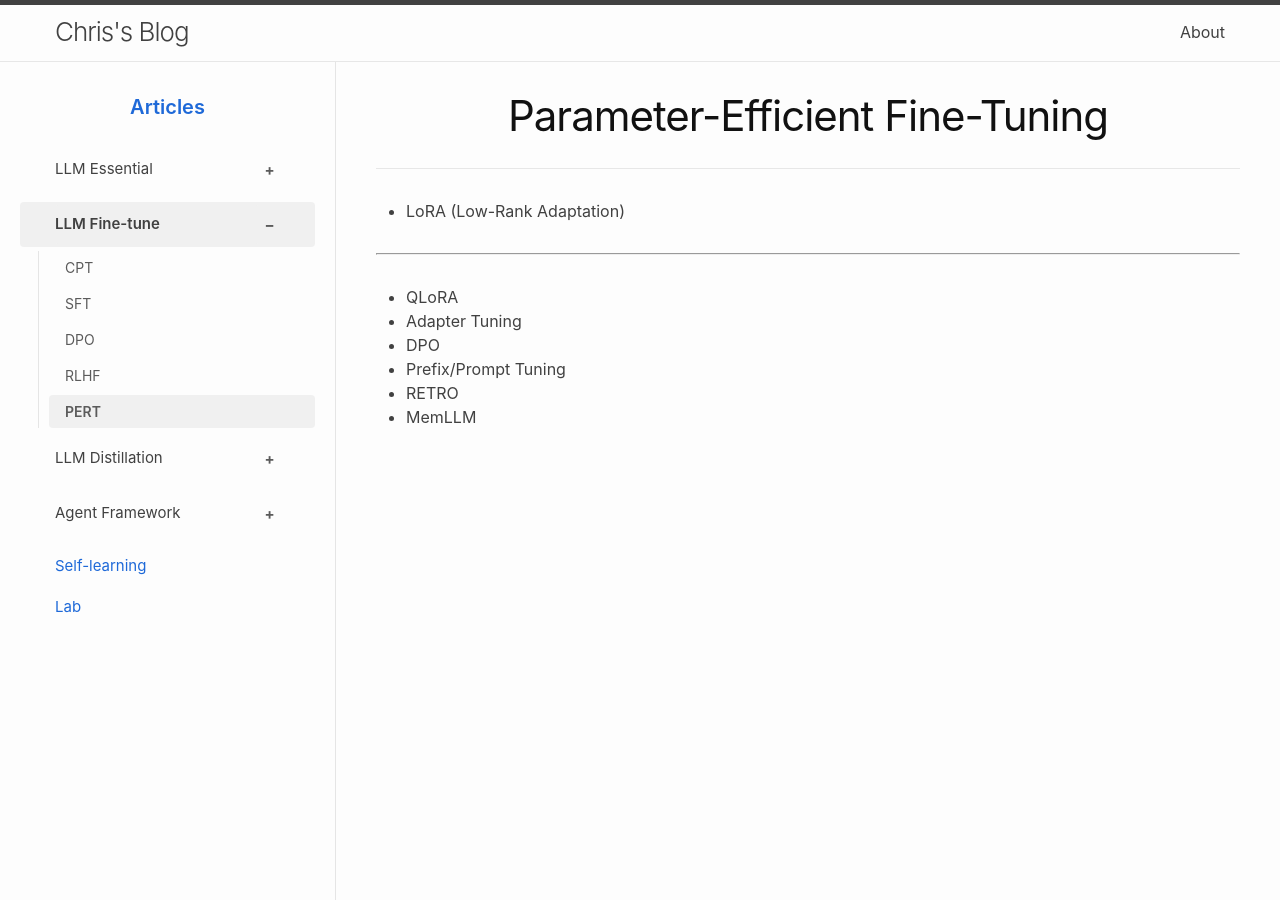
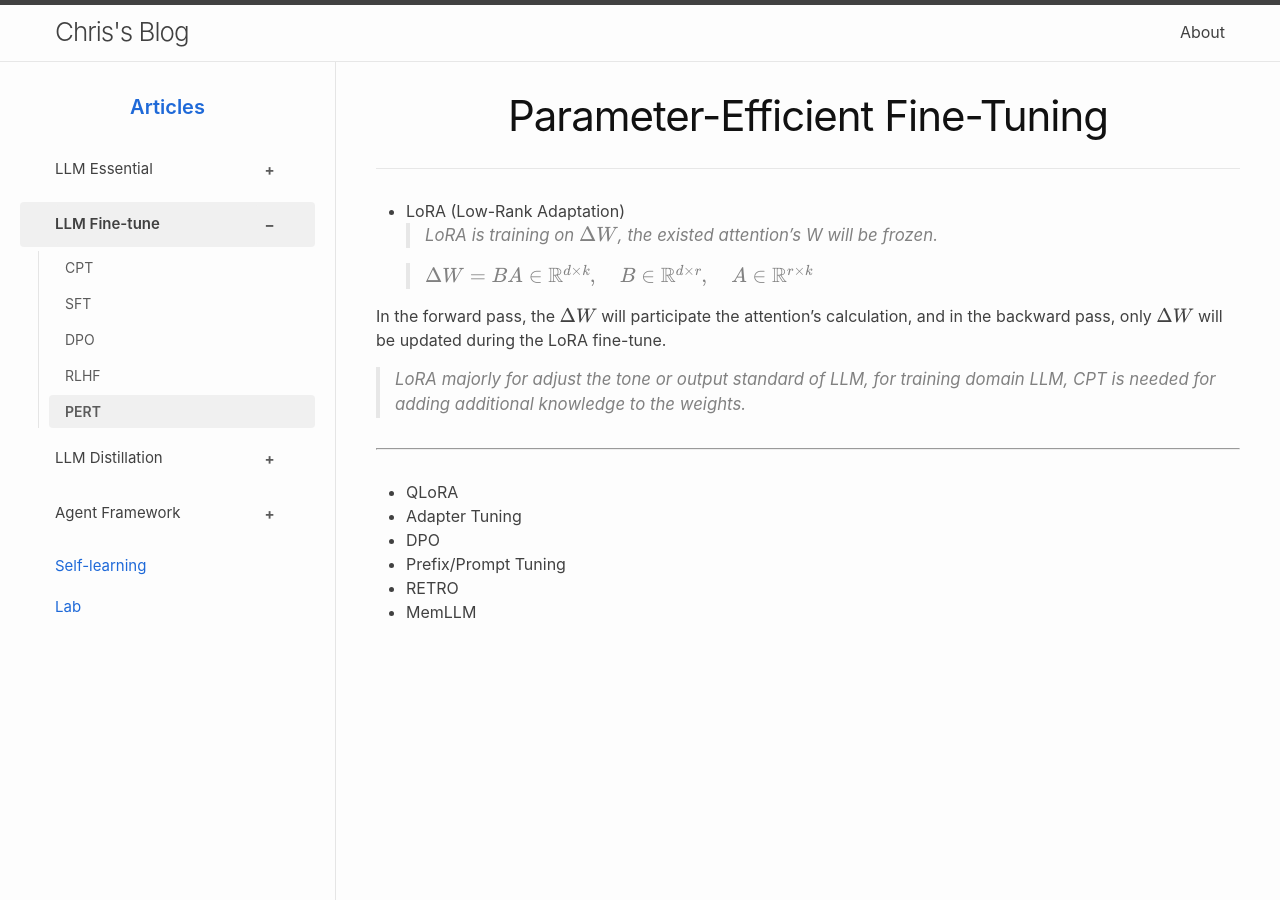
Before and after one commit to ChrisZhu2050/chriszhu2050.github.io, a Jekyll site: the page built from docs/llm-fine-tune-pert.md, in a window 1280 px wide and 900 px high. Built offline with Jekyll 4.4.1, drawn with Linux system fonts in a browser that asks for light colours; nearby versions of some CDN libraries; formulas are drawn with MathJax 3.

Commit message:
Update llm-fine-tune-pert.md

```diff
--- a/docs/llm-fine-tune-pert.md
+++ b/docs/llm-fine-tune-pert.md
@@ -4,6 +4,18 @@ title: "Parameter-Efficient Fine-Tuning"
 # permalink: /llm-distillation/
 ---
 - LoRA (Low-Rank Adaptation)
+ > LoRA is training on $\Delta W$, the existed attention's W will be frozen.
+
+  > $
+    \Delta W = BA \in \mathbb{R}^{d \times k},\quad
+    B \in \mathbb{R}^{d \times r},\quad
+    A \in \mathbb{R}^{r \times k}
+    $
+
+In the forward pass, the $\Delta W$ will participate the attention's calculation, and in the backward pass, only $\Delta W$ will be updated during the LoRA fine-tune.
+
+>LoRA majorly for adjust the tone or output standard of LLM, for training domain LLM, CPT is needed for adding additional knowledge to the weights.
+
 
 ***
 
```
